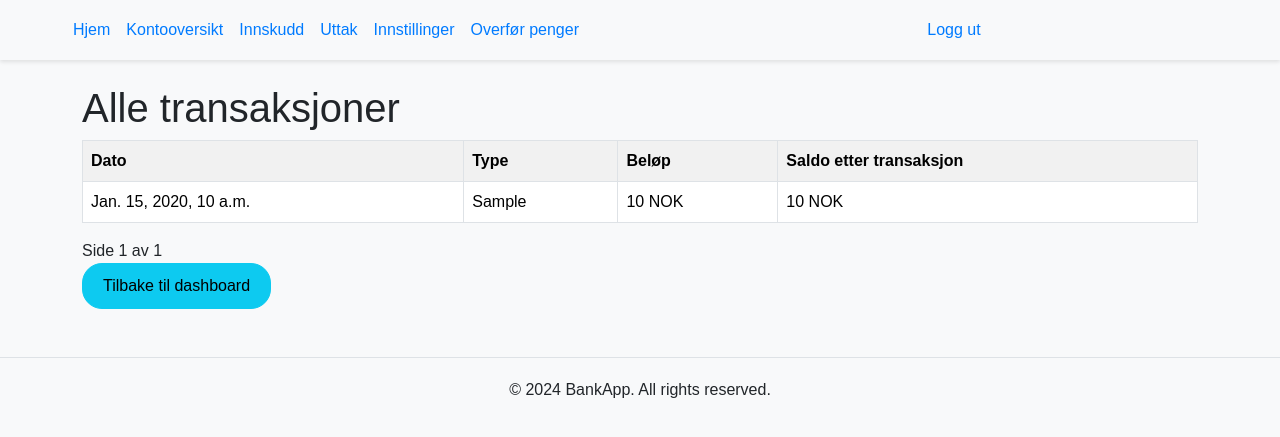
After one commit to WilliamHoltsdalen/DjangoSite, a Django app: template core/templates/transactions.html in a window 1280 px wide. The commit adds this page. Shown: the top 437 px of the page. Run offline with Django 5.2, Linux system fonts and the light colour scheme; the template is opened without the code that fills it: most values are stand-ins (such as "Sample title", 1, 10 or a date in 2020).

Commit message:
Add page to display all transactions

```diff
--- a/core/templates/dashboard.html
+++ b/core/templates/dashboard.html
@@ -84,7 +84,7 @@
                         <tr>
                             <td>{{ transaction.timestamp }}</td>
                             <td>{{ transaction.account.account_number }}</td>
-                            <td>{{ transaction.transaction_type|capfirst }}</td>
+                            <td>{{ transaction.get_transaction_type_display }}</td>
                             <td>{{ transaction.amount }} NOK</td>
                             <td>{{ transaction.balance_after }} NOK</td>
                         </tr>
@@ -96,7 +96,7 @@
                     </tbody>
                 </table>
 
-                <a href="{% url 'home' %}" class="btn btn-info">Vis alle transaksjoner</a>
+                <a href="{% url 'transactions' %}" class="btn btn-info">Vis alle transaksjoner</a>
             </div>
         </div>
     </div>
--- /dev/null
+++ b/core/templates/transactions.html
@@ -0,0 +1,53 @@
+{% extends 'base.html' %}
+
+{% block title %}Transaksjoner{% endblock %}
+
+{% block content %}
+    <h1>Alle transaksjoner</h1>
+
+    <table class="table table-bordered table-hover">
+        <thead>
+            <tr>
+                <th>Dato</th>
+                <th>Type</th>
+                <th>Beløp</th>
+                <th>Saldo etter transaksjon</th>
+            </tr>
+        </thead>
+        <tbody>
+            {% for transaction in page_obj %}
+            <tr>
+                <td>{{ transaction.timestamp }}</td>
+                <td>{{ transaction.get_transaction_type_display }}</td>
+                <td>{{ transaction.amount }} NOK</td>
+                <td>{{ transaction.balance_after }} NOK</td>
+            </tr>
+            {% empty %}
+            <tr>
+                <td colspan="4" class="text-center">Ingen transaksjoner tilgjengelig</td>
+            </tr>
+            {% endfor %}
+        </tbody>
+    </table>
+
+    <!-- Paginering -->
+    <div class="pagination">
+        <span class="step-links">
+            {% if page_obj.has_previous %}
+                <a href="?page=1">&laquo; Første</a>
+                <a href="?page={{ page_obj.previous_page_number }}">Forrige</a>
+            {% endif %}
+
+            <span class="current">
+                Side {{ page_obj.number }} av {{ page_obj.paginator.num_pages }}
+            </span>
+
+            {% if page_obj.has_next %}
+                <a href="?page={{ page_obj.next_page_number }}">Neste</a>
+                <a href="?page={{ page_obj.paginator.num_pages }}">Siste &raquo;</a>
+            {% endif %}
+        </span>
+    </div>
+
+    <a href="{% url 'dashboard' %}" class="btn btn-info">Tilbake til dashboard</a>
+{% endblock %}
--- a/core/urls.py
+++ b/core/urls.py
@@ -16,6 +16,7 @@ urlpatterns = [
     path('settings/delete_account/<int:account_id>/', views.delete_bank_account_view, name='delete_bank_account'),
     path('settings/delete_address_book/<int:address_book_id>/', views.delete_address_book_entry_view, name='delete_address_book_entry'),
     path('transfer/', views.transfer_view, name='transfer'),
+    path('transactions/', views.transactions_view, name='transactions'),
     path('error/', views.error_view, name='error'),
     path('success/', views.success_view, name='success'),
 ]
```
Also changed, not shown: core/views.py (+16 -0 lines).
